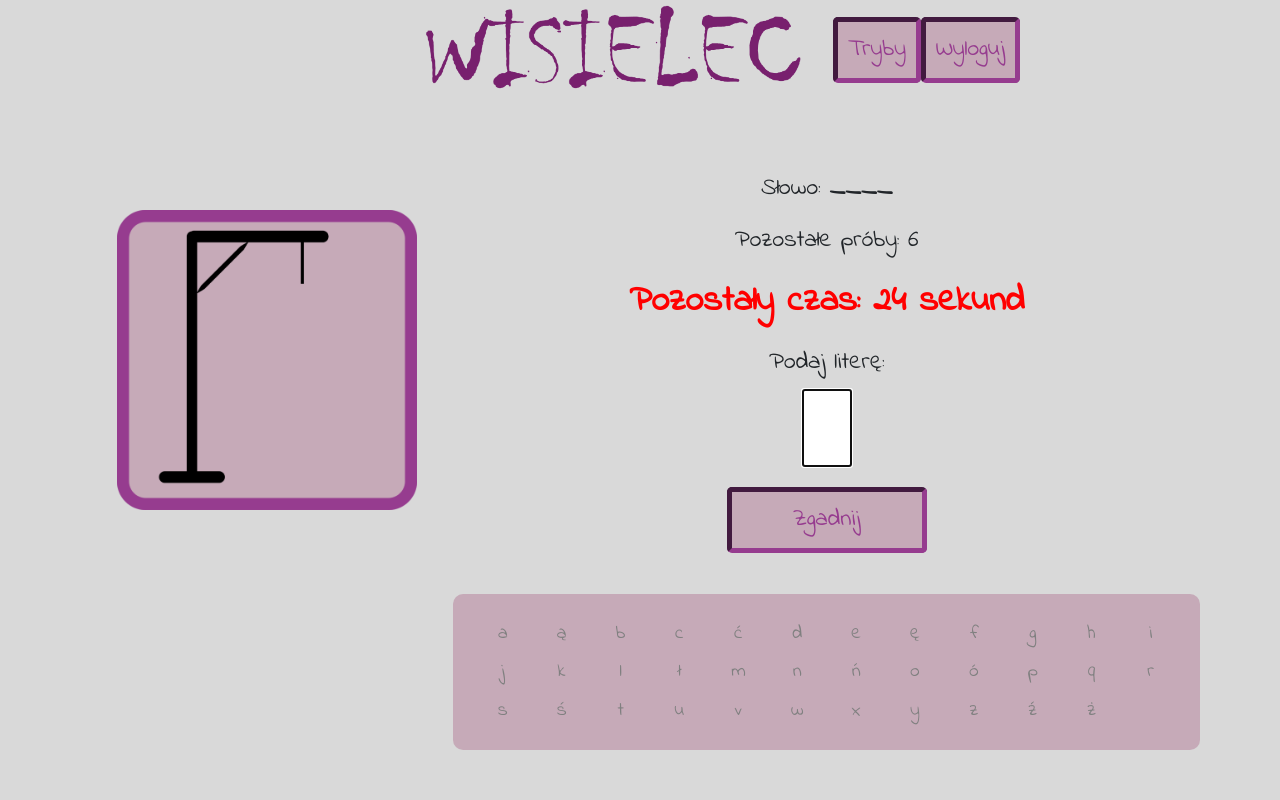
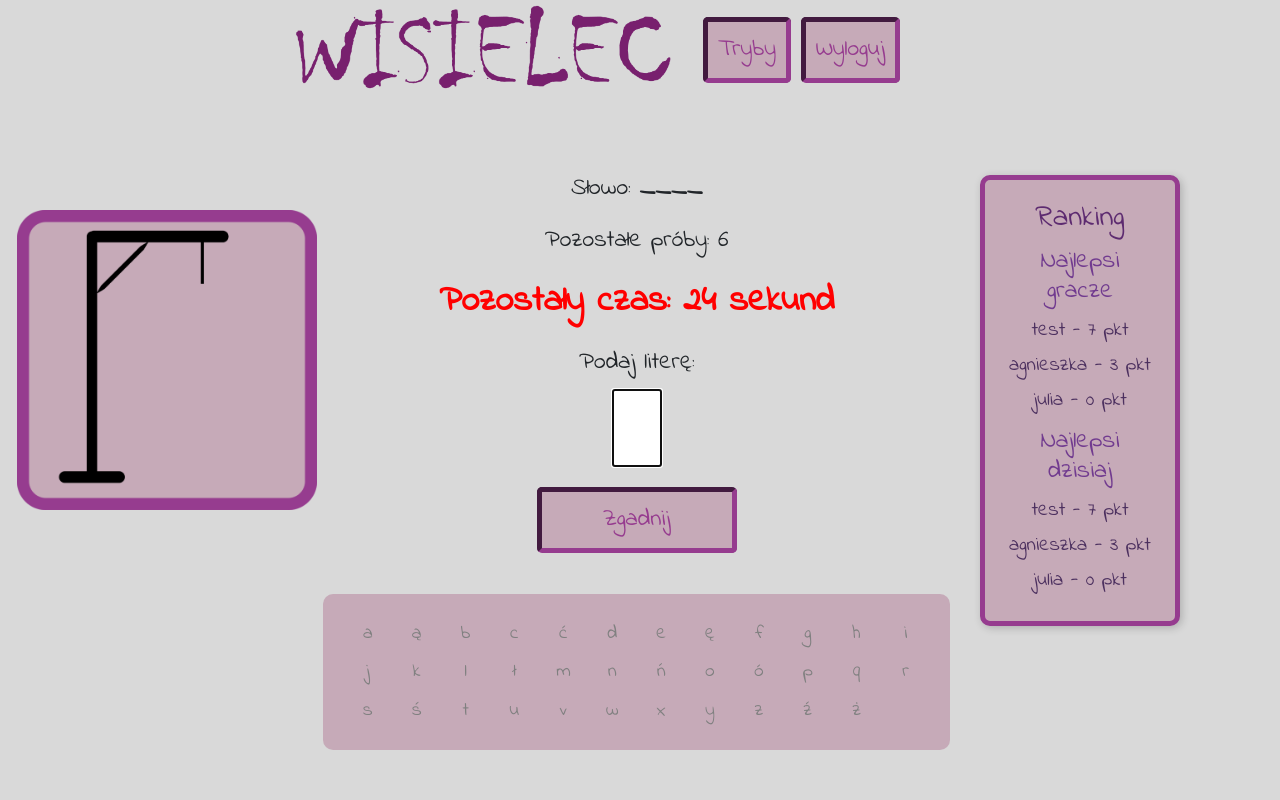
Before and after one commit to zywiecagnieszka/wisielec, a Django app: page /szybki_wisielec/ in a window 1280 px wide. Run offline with Django 5.2, Linux system fonts and the light colour scheme; data comes from the database, SQL or seed files in the repository; both versions use the stored data as it was after the commit; some libraries are stand-ins or nearby versions.

Commit message:
pozostałe

```diff
--- a/djangoProject/views.py
+++ b/djangoProject/views.py
@@ -182,6 +182,9 @@ def gra_przyslowie(request):
         request.session['odgadniete_litery'] = odgadniete_litery
         request.session['numer_img'] = numer_img
 
+    top_punkty = Uzytkownik.objects.all().order_by('-punkty')[:5]
+    top_punkty_dzien = Uzytkownik.objects.all().order_by('-punkty_dzien')[:5]
+
     return render(request, 'przyslowia.html', {
         'wyswietl_przyslowie': wyswietl_przyslowie,
         'numer_img': numer_img,
@@ -190,7 +193,9 @@ def gra_przyslowie(request):
         'wygrana': wygrana,
         'przegrana': przegrana,
         'przyslowie': przyslowie if przegrana else None,
-        'litery_status': litery_status
+        'litery_status': litery_status,
+        'top_punkty': top_punkty,
+        'top_punkty_dzien': top_punkty_dzien,
     })
 
 
@@ -262,6 +267,9 @@ def szybki_wisielec(request):
                      else "czerwony" if lit in odgadniete_litery else "szary"
                      for lit in alfabet}
 
+    top_punkty = Uzytkownik.objects.all().order_by('-punkty')[:5]
+    top_punkty_dzien = Uzytkownik.objects.all().order_by('-punkty_dzien')[:5]
+
     return render(request, 'szybki_wisielec.html', {
         'wyswietl_slowo': wyswietl_slowo,
         'numer_img': numer_img,
@@ -271,7 +279,9 @@ def szybki_wisielec(request):
         'przegrana': przegrana,
         'slowo': slowo,
         'litery_status': litery_status,
-        'czas_pozostaly': czas_pozostaly
+        'czas_pozostaly': czas_pozostaly,
+        'top_punkty': top_punkty,
+        'top_punkty_dzien': top_punkty_dzien,
     })
 
 
--- a/templates/szybki_wisielec.html
+++ b/templates/szybki_wisielec.html
@@ -5,8 +5,6 @@
     <meta charset="UTF-8">
     <meta name="viewport" content="width=device-width, initial-scale=1.0">
     <title>Szybki Wisielec</title>
-    <link rel="shortcut icon" href="{% static 'favicon.ico' %}" type="image/x-icon">
-    <link rel="stylesheet" href="{% static 'css/styleZ.css' %}">
     <style>
         .czas {
             font-weight: bold;
@@ -15,7 +13,46 @@
             font-size: 1.5em;
             margin-top: 10px;
         }
+        body {
+            font-family: Arial, sans-serif;
+            background-color: #f4f4f4;
+            margin: 0;
+            padding: 0;
+        }
+        .ranking-container {
+            display: flex;
+            justify-content: flex-end;
+            margin: 20px;
+            margin-right: 100px;
+        }
+        .ranking {
+            background-color: #f2e7f3;
+            border: 5px solid #963c8f;
+            border-radius: 15px;
+            padding: 15px;
+            width: 200px;
+            text-align: center;
+            box-shadow: 2px 2px 8px rgba(0, 0, 0, 0.2);
+        }
+        .ranking h2 {
+            font-size: 30px;
+            margin: 0 0 10px;
+            color: #5d2b70;
+        }
+        .ranking h3 {
+            font-size: 25px;
+            margin: 10px 0;
+            color: #713b8f;
+        }
+        .ranking div {
+            font-size: 20px;
+            margin: 5px 0;
+            color: #4c305f;
+        }
     </style>
+    <link rel="shortcut icon" href="{% static 'favicon.ico' %}" type="image/x-icon">
+    <link rel="stylesheet" href="{% static 'css/styleZ.css' %}">
+
     <script>
         function odswiezCzas() {
             fetch("{% url 'aktualizuj_czas' %}")
@@ -55,7 +92,7 @@
         <div class="game-panel">
             <div class="header">
                 <img src="{% static 'image/NAZWA.png' %}" alt="Logo Wisielec" width="300">
-                <div class="buttonn-panel">
+                <div class="buttonn-panel" style="display: flex; gap: 10px;">
                     <button onclick="confirmExit()">Tryby</button>
                     <button onclick="window.location.href='{% url 'logowanie' %}'">Wyloguj</button>
                 </div>
@@ -99,5 +136,23 @@
             </div>
         </div>
     </div>
+    <div class="ranking-container">
+        <div class="ranking">
+            <h2>Ranking</h2>
+            <h3>Najlepsi gracze</h3>
+            <div>
+                {% for uzytkownik in top_punkty %}
+                    <div>{{ uzytkownik.login }} - {{ uzytkownik.punkty }} pkt</div>
+                {% endfor %}
+            </div>
+
+            <h3>Najlepsi dzisiaj</h3>
+            <div>
+                {% for uzytkownik in top_punkty_dzien %}
+                    <div>{{ uzytkownik.login }} - {{ uzytkownik.punkty_dzien }} pkt</div>
+                {% endfor %}
+            </div>
+        </div>
+    </div>
 </body>
 </html>
```
Also changed, not shown: templates/przyslowia.html (+57 -1 lines), db.sqlite3.
